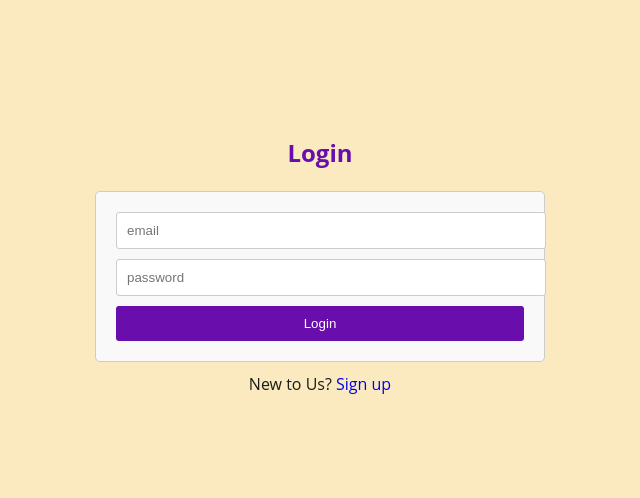
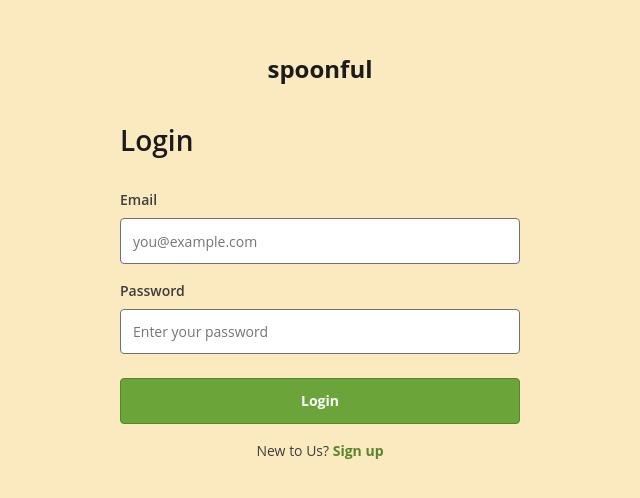
Before and after one commit to mmutyampeta/unit1-capstone, a React (Vite) app in the folder client/: page /login in a window 1280 px wide. Shown: the part 144-642 px from the top of the page, without its empty margins (320-960 px from the left). Built offline with nearby package versions, Linux system fonts and the light colour scheme.

Commit message:
some changes to the login page styling

```diff
--- a/client/src/pages/LoginPage/LoginPage.css
+++ b/client/src/pages/LoginPage/LoginPage.css
@@ -2,53 +2,116 @@
   display: flex;
   justify-content: center;
   align-items: center;
-  height: 100vh;
+  box-sizing: border-box;
+  min-height: 100vh;
+  padding: 1.5rem;
 }
 
 .login-form-container {
-  max-width: 450px;
+  max-width: 400px;
   width: 100%;
 }
 
-.login-header {
-  text-align: center;
-  color: #6a0dad; /* Purple color */
+.login-brand {
+  display: block;
+  width: fit-content;
+  margin: 0 auto 2rem;
+  color: #1b1b1b;
+  font-size: 1.5rem;
+  font-weight: 700;
 }
 
-.login-header img {
-  margin-right: 10px;
+.login-brand:hover {
+  color: #57852f;
+}
+
+.login-header {
+  margin: 0;
+  color: #1b1b1b;
+  font-size: 1.75rem;
+  font-weight: 600;
 }
 
 .login-form {
-  margin-top: 20px;
+  margin-top: 1.25rem;
 }
 
 .login-segment {
-  padding: 20px;
-  border: 1px solid #ccc;
-  border-radius: 5px;
-  background-color: #f9f9f9;
+  display: grid;
+  gap: 0.5rem;
+}
+
+.login-segment label {
+  margin-top: 0.5rem;
+  color: #3d3d3d;
+  font-size: 0.875rem;
+  font-weight: 600;
 }
 
 .login-input {
+  box-sizing: border-box;
   width: 100%;
-  padding: 10px;
-  margin-bottom: 10px;
-  border: 1px solid #ccc;
-  border-radius: 3px;
+  padding: 0.7rem 0.75rem;
+  border: 1px solid #707070;
+  border-radius: 4px;
+  background: #ffffff;
+  color: #1b1b1b;
+  font: inherit;
+  font-size: 0.875rem;
+}
+
+.login-input:focus {
+  outline: 2px solid #c1e0a6;
+  outline-offset: 1px;
+  border-color: #57852f;
 }
 
 .login-btn {
   width: 100%;
-  padding: 10px;
-  background-color: #6a0dad; /* Purple color */
-  color: white;
-  border: none;
-  border-radius: 3px;
+  margin-top: 1rem;
+  padding: 0.7rem 1rem;
+  border: 1px solid #57852f;
+  border-radius: 4px;
+  background: #6ba539;
+  color: #ffffff;
   cursor: pointer;
+  font: inherit;
+  font-size: 0.875rem;
+  font-weight: 700;
+}
+
+.login-btn:hover {
+  background: #57852f;
+}
+
+.login-btn:focus-visible {
+  outline: 2px solid #c1e0a6;
+  outline-offset: 2px;
 }
 
 .login-message {
-  margin-top: 10px;
+  margin-top: 1rem;
+  color: #3d3d3d;
+  font-size: 0.875rem;
   text-align: center;
 }
+
+.login-message a {
+  color: #57852f;
+  font-weight: 700;
+}
+
+.login-message a:hover {
+  color: #6ba539;
+}
+
+@media (max-width: 480px) {
+  .login-page {
+    align-items: flex-start;
+    padding-top: 4rem;
+  }
+
+  .login-brand {
+    margin-bottom: 1.5rem;
+  }
+}
--- a/client/src/pages/LoginPage/LoginPage.tsx
+++ b/client/src/pages/LoginPage/LoginPage.tsx
@@ -48,22 +48,27 @@ export default function LoginPage({ handleSignUpOrLogin }: LoginPageProps) {
   return (
     <div className="login-page">
       <div className="login-form-container">
+        <Link className="login-brand" to="/">spoonful</Link>
         <h2 className="login-header">Login</h2>
         <form autoComplete="off" onSubmit={handleSubmit} className="login-form">
           <div className="login-segment">
+            <label htmlFor="email">Email</label>
             <input
+              id="email"
               type="email"
               name="email"
-              placeholder="email"
+              placeholder="you@example.com"
               value={state.email}
               onChange={handleChange}
               required
               className="login-input"
             />
+            <label htmlFor="password">Password</label>
             <input
+              id="password"
               name="password"
               type="password"
-              placeholder="password"
+              placeholder="Enter your password"
               value={state.password}
               onChange={handleChange}
               required
```
